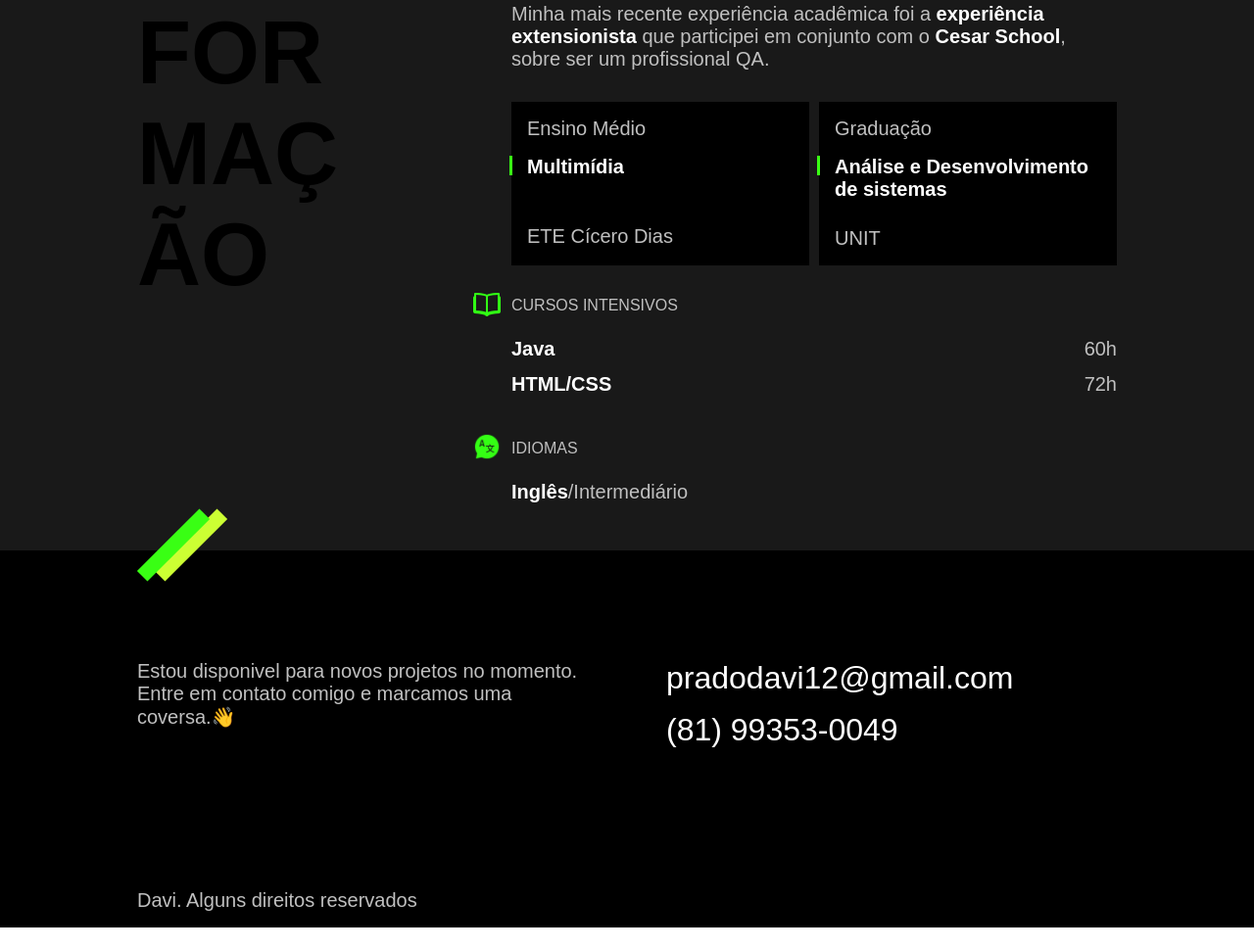
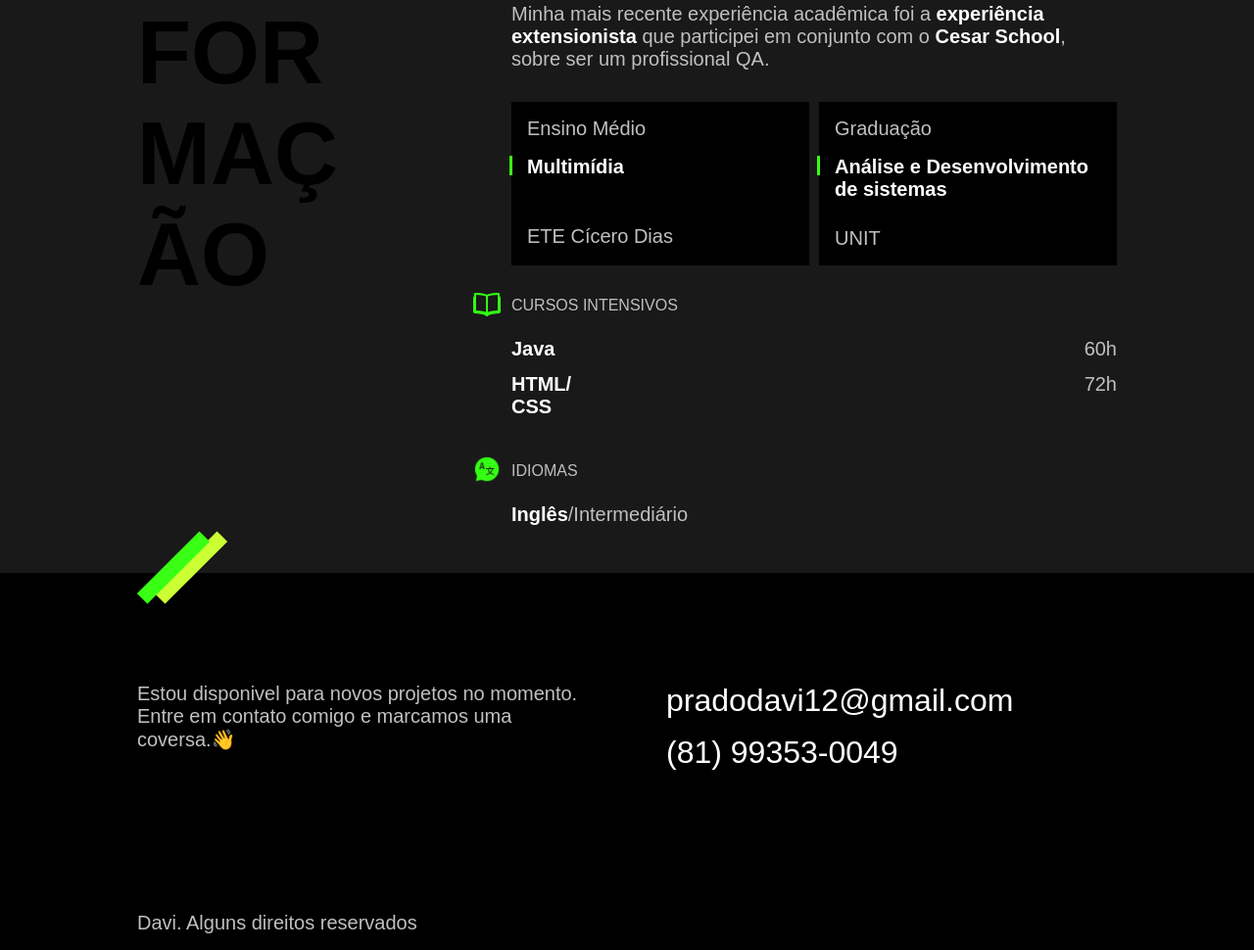
Before and after one commit to deivprado/prova-frontend, a plain HTML site: page index.html in a window 1280 px wide. Shown: the part 983-1953 px from the top of the page at 98% size. Before the commit the page ends 1930 px from the top, so only its background shows below. Drawn offline with Linux system fonts and the light colour scheme.

Commit message:
versão4.1

```diff
--- a/index.html
+++ b/index.html
@@ -141,7 +141,7 @@
                     <div class="cursos">
                         <div class="udemy">
                             <p><span>Java</span></p>
-                            <p><span>HTML/CSS</span></p>
+                            <p><span>HTML/ <br> CSS</span></p>
                         </div>
                         <div class="udemy">
                             <P>60h</P>
```
